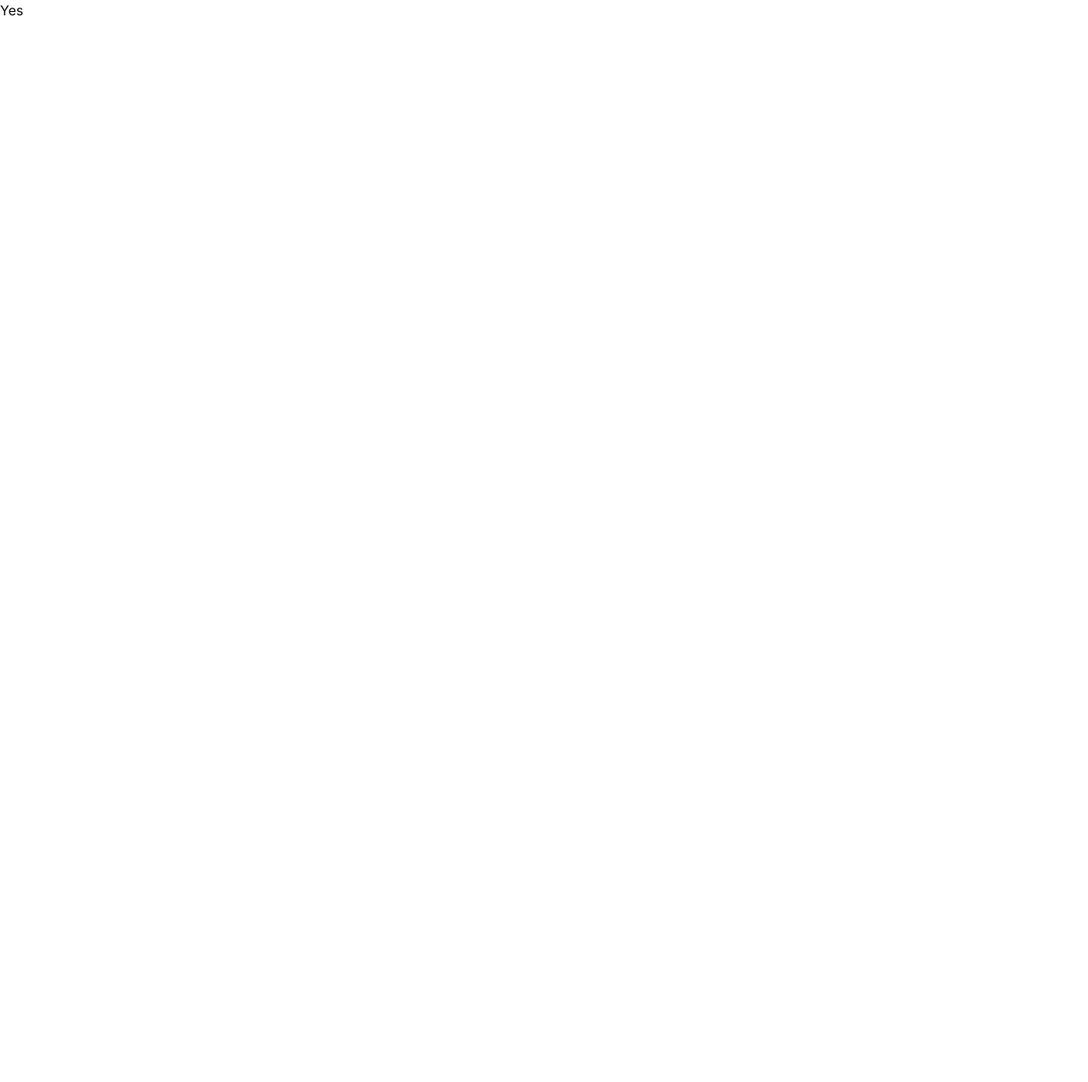
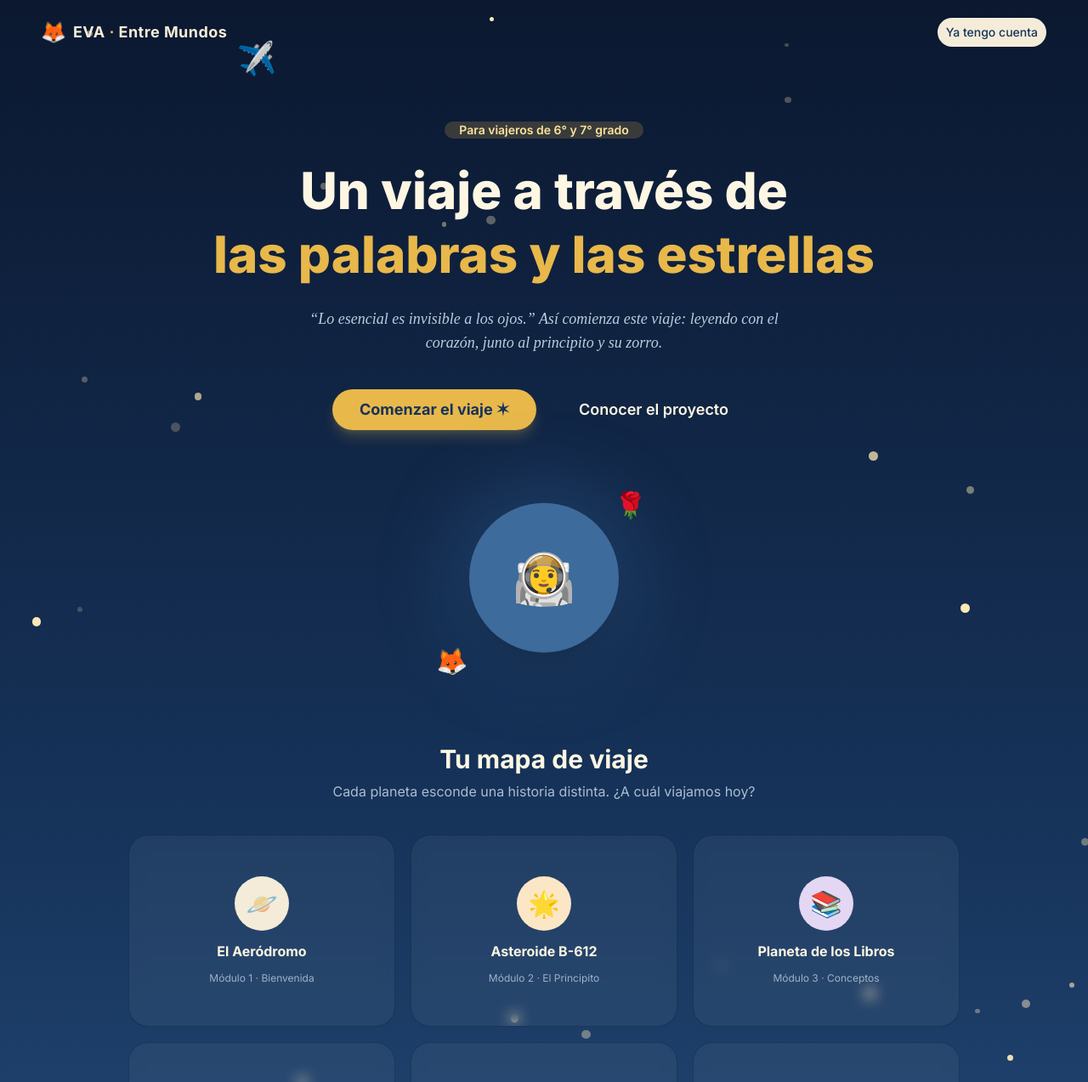
Before and after one commit to angelstchavez/eva, a Next.js app: page / in a window 1280 px wide. Shown: the top 1273 px of the page at 85% size. Before the commit the page ends 800 px from the top, so only its background shows below. Built offline with nearby package versions, Linux system fonts and the light colour scheme.

Commit message:
feat: add initial lading page with motion

```diff
--- a/app/layout.tsx
+++ b/app/layout.tsx
@@ -27,7 +27,8 @@ export default function RootLayout({
 }>) {
   return (
     <html
-      lang="en"
+      lang="es"
+      suppressHydrationWarning
       className={cn("h-full", "antialiased", geistSans.variable, geistMono.variable, "font-sans", inter.variable)}
     >
       <body className="min-h-full flex flex-col">{children}</body>
--- a/app/page.tsx
+++ b/app/page.tsx
@@ -1,3 +1,270 @@
-export default function HomePage() {
-  return <>Yes</>;
+"use client";
+
+import { motion } from "motion/react";
+import { Button } from "@/components/ui/button";
+import { Card, CardContent } from "@/components/ui/card";
+import { Badge } from "@/components/ui/badge";
+
+const PLANETAS = [
+  {
+    emoji: "🪐",
+    nombre: "El Aeródromo",
+    modulo: "Módulo 1 · Bienvenida",
+    color: "bg-[#F4ECD8] text-[#7A5C00]",
+  },
+  {
+    emoji: "🌟",
+    nombre: "Asteroide B-612",
+    modulo: "Módulo 2 · El Principito",
+    color: "bg-[#FBE7C6] text-[#7A4B00]",
+  },
+  {
+    emoji: "📚",
+    nombre: "Planeta de los Libros",
+    modulo: "Módulo 3 · Conceptos",
+    color: "bg-[#E3D7F4] text-[#4B2E73]",
+  },
+  {
+    emoji: "🌷",
+    nombre: "Jardín de Palabras",
+    modulo: "Módulo 4 · Glosario",
+    color: "bg-[#FAD6E0] text-[#7A2B45]",
+  },
+  {
+    emoji: "✨",
+    nombre: "Estación de las Estrellas",
+    modulo: "Módulo 5 · Retos",
+    color: "bg-[#CDE7F0] text-[#1B4B5C]",
+  },
+  {
+    emoji: "🌍",
+    nombre: "Mi Propio Planeta",
+    modulo: "Módulo 6 · Proyecto",
+    color: "bg-[#D6EAD3] text-[#27512A]",
+  },
+];
+
+const STARS = Array.from({ length: 45 }).map((_, i) => ({
+  id: i,
+  top: Math.random() * 100,
+  left: Math.random() * 100,
+  size: Math.random() * 2 + 1,
+  delay: Math.random() * 4,
+}));
+
+function CieloEstrellado() {
+  return (
+    <div className="absolute inset-0 overflow-hidden pointer-events-none">
+      {STARS.map((s) => (
+        <motion.span
+          key={s.id}
+          className="absolute rounded-full bg-[#FDE9B8]"
+          style={{
+            top: `${s.top}%`,
+            left: `${s.left}%`,
+            width: s.size * 4,
+            height: s.size * 4,
+          }}
+          animate={{ opacity: [0.2, 1, 0.2] }}
+          transition={{
+            duration: 2.5 + s.delay,
+            repeat: Infinity,
+            ease: "easeInOut",
+            delay: s.delay,
+          }}
+        />
+      ))}
+    </div>
+  );
 }
+
+function AvionViajero() {
+  return (
+    <motion.div
+      className="absolute top-16 text-4xl"
+      initial={{ x: "-10vw", y: 0, rotate: -6 }}
+      animate={{ x: "110vw", y: [0, -16, 0, 10, 0] }}
+      transition={{ duration: 22, repeat: Infinity, ease: "linear" }}
+    >
+      ✈️
+    </motion.div>
+  );
+}
+
+export default function LandingEva() {
+  return (
+    <main className="relative min-h-screen w-full overflow-hidden bg-[#11243F] font-sans text-[#F4ECD8]">
+      <div className="absolute inset-0 bg-linear-to-b from-[#0B1830] via-[#16335A] to-[#2E5A8C]" />
+      <CieloEstrellado />
+      <AvionViajero />
+
+      <header className="relative z-10 flex items-center justify-between px-6 py-5 md:px-12">
+        <div className="flex items-center gap-2">
+          <span className="text-2xl">🦊</span>
+          <span className="font-[Baloo_2] text-lg font-bold tracking-wide">
+            EVA <span className="text-[#E8B84B]">·</span> Entre Mundos
+          </span>
+        </div>
+        <Button
+          variant="secondary"
+          className="rounded-full bg-[#F4ECD8] text-[#16335A] hover:bg-[#E8B84B] hover:text-[#16335A]"
+        >
+          Ya tengo cuenta
+        </Button>
+      </header>
+
+      {/* HERO */}
+      <section className="relative z-10 flex flex-col items-center px-6 pb-20 pt-10 text-center md:pt-16">
+        <motion.div
+          initial={{ opacity: 0, y: -10 }}
+          animate={{ opacity: 1, y: 0 }}
+          transition={{ duration: 0.8 }}
+        >
+          <Badge className="mb-6 rounded-full bg-[#E8B84B]/20 px-4 py-1 text-sm font-semibold text-[#FCE2A0] hover:bg-[#E8B84B]/20">
+            Para viajeros de 6° y 7° grado
+          </Badge>
+        </motion.div>
+
+        <motion.h1
+          initial={{ opacity: 0, y: 16 }}
+          animate={{ opacity: 1, y: 0 }}
+          transition={{ duration: 0.8, delay: 0.15 }}
+          className="font-[Baloo_2] text-4xl font-extrabold leading-tight text-[#FDF6E3] sm:text-5xl md:text-6xl"
+        >
+          Un viaje a través de
+          <br />
+          <span className="text-[#E8B84B]">las palabras y las estrellas</span>
+        </motion.h1>
+
+        <motion.p
+          initial={{ opacity: 0, y: 16 }}
+          animate={{ opacity: 1, y: 0 }}
+          transition={{ duration: 0.8, delay: 0.3 }}
+          className="mx-auto mt-6 max-w-xl font-[Lora] text-lg italic text-[#CFE0F0]/90"
+        >
+          “Lo esencial es invisible a los ojos.” Así comienza este viaje:
+          leyendo con el corazón, junto al principito y su zorro.
+        </motion.p>
+
+        <motion.div
+          initial={{ opacity: 0, y: 16 }}
+          animate={{ opacity: 1, y: 0 }}
+          transition={{ duration: 0.8, delay: 0.45 }}
+          className="mt-10 flex flex-col items-center gap-4 sm:flex-row"
+        >
+          <Button
+            size="lg"
+            className="rounded-full bg-[#E8B84B] px-8 py-6 text-lg font-bold text-[#16335A] shadow-lg shadow-[#E8B84B]/20 hover:bg-[#FCE2A0]"
+          >
+            Comenzar el viaje ✶
+          </Button>
+          <Button
+            size="lg"
+            variant="ghost"
+            className="rounded-full px-8 py-6 text-lg font-semibold text-[#FDF6E3] hover:bg-white/10 hover:text-white"
+          >
+            Conocer el proyecto
+          </Button>
+        </motion.div>
+
+        <motion.div
+          className="relative mt-16 flex h-56 w-56 items-center justify-center"
+          animate={{ y: [0, -14, 0] }}
+          transition={{ duration: 5, repeat: Infinity, ease: "easeInOut" }}
+        >
+          <div className="absolute inset-0 rounded-full bg-[#2E5A8C]/40 blur-2xl" />
+          <div className="relative flex h-44 w-44 items-center justify-center rounded-full bg-[#3D6B9C] shadow-2xl">
+            <span className="text-6xl">🧑‍🚀</span>
+          </div>
+          <motion.span
+            className="absolute -right-2 top-2 text-3xl"
+            animate={{ rotate: [0, 8, 0] }}
+            transition={{ duration: 3, repeat: Infinity, ease: "easeInOut" }}
+          >
+            🌹
+          </motion.span>
+          <motion.span
+            className="absolute -bottom-1 -left-4 text-3xl"
+            animate={{ rotate: [0, -10, 0] }}
+            transition={{
+              duration: 4,
+              repeat: Infinity,
+              ease: "easeInOut",
+              delay: 0.5,
+            }}
+          >
+            🦊
+          </motion.span>
+        </motion.div>
+      </section>
+
+      {/* MAPA DE PLANETAS / MÓDULOS */}
+      <section className="relative z-10 mx-auto max-w-5xl px-6 pb-24">
+        <motion.h2
+          initial={{ opacity: 0, y: 20 }}
+          whileInView={{ opacity: 1, y: 0 }}
+          viewport={{ once: true, amount: 0.4 }}
+          transition={{ duration: 0.6 }}
+          className="mb-2 text-center font-[Baloo_2] text-3xl font-bold text-[#FDF6E3]"
+        >
+          Tu mapa de viaje
+        </motion.h2>
+        <p className="mb-10 text-center text-[#CFE0F0]/80">
+          Cada planeta esconde una historia distinta. ¿A cuál viajamos hoy?
+        </p>
+
+        <div className="grid grid-cols-2 gap-5 sm:grid-cols-3">
+          {PLANETAS.map((p, i) => (
+            <motion.div
+              key={p.nombre}
+              initial={{ opacity: 0, y: 24 }}
+              whileInView={{ opacity: 1, y: 0 }}
+              viewport={{ once: true, amount: 0.3 }}
+              transition={{ duration: 0.5, delay: i * 0.08 }}
+              whileHover={{ y: -6, scale: 1.03 }}
+            >
+              <Card className="overflow-hidden rounded-3xl border-0 bg-white/5 backdrop-blur-sm">
+                <CardContent className="flex flex-col items-center gap-3 p-6 text-center">
+                  <div
+                    className={`flex h-16 w-16 items-center justify-center rounded-full text-3xl ${p.color}`}
+                  >
+                    {p.emoji}
+                  </div>
+                  <p className="font-[Baloo_2] text-base font-bold text-[#FDF6E3]">
+                    {p.nombre}
+                  </p>
+                  <p className="text-xs text-[#CFE0F0]/70">{p.modulo}</p>
+                </CardContent>
+              </Card>
+            </motion.div>
+          ))}
+        </div>
+      </section>
+
+      <section className="relative z-10 mx-auto mb-20 max-w-2xl px-6 text-center">
+        <motion.div
+          initial={{ opacity: 0, scale: 0.9 }}
+          whileInView={{ opacity: 1, scale: 1 }}
+          viewport={{ once: true }}
+          transition={{ duration: 0.6 }}
+          className="rounded-3xl border border-[#E8B84B]/30 bg-[#16335A]/60 p-8"
+        >
+          <div className="mb-3 text-4xl">🦊</div>
+          <p className="font-[Lora] text-lg italic text-[#FDF6E3]">
+            “Hola, viajero de las palabras. Aquí los caminos se dibujan con
+            historias, y cada libro es una puerta a un planeta distinto. ¿Estás
+            listo para despegar?”
+          </p>
+          <Button className="mt-6 rounded-full bg-[#E8B84B] px-8 text-[#16335A] hover:bg-[#FCE2A0]">
+            Sí, quiero viajar ✶
+          </Button>
+        </motion.div>
+      </section>
+
+      <footer className="relative z-10 border-t border-white/10 px-6 py-6 text-center text-xs text-[#CFE0F0]/60">
+        EVA — Entre Mundos · Un ambiente virtual de aprendizaje inspirado en El
+        Principito
+      </footer>
+    </main>
+  );
+}
--- a/package.json
+++ b/package.json
@@ -18,6 +18,7 @@
     "embla-carousel-react": "^8.6.0",
     "input-otp": "^1.4.2",
     "lucide-react": "^1.22.0",
+    "motion": "^12.42.1",
     "next": "16.2.9",
     "next-themes": "^0.4.6",
     "radix-ui": "^1.6.0",
```
Also changed, not shown: 1 other file (tests, documents, lock files or other folders).
